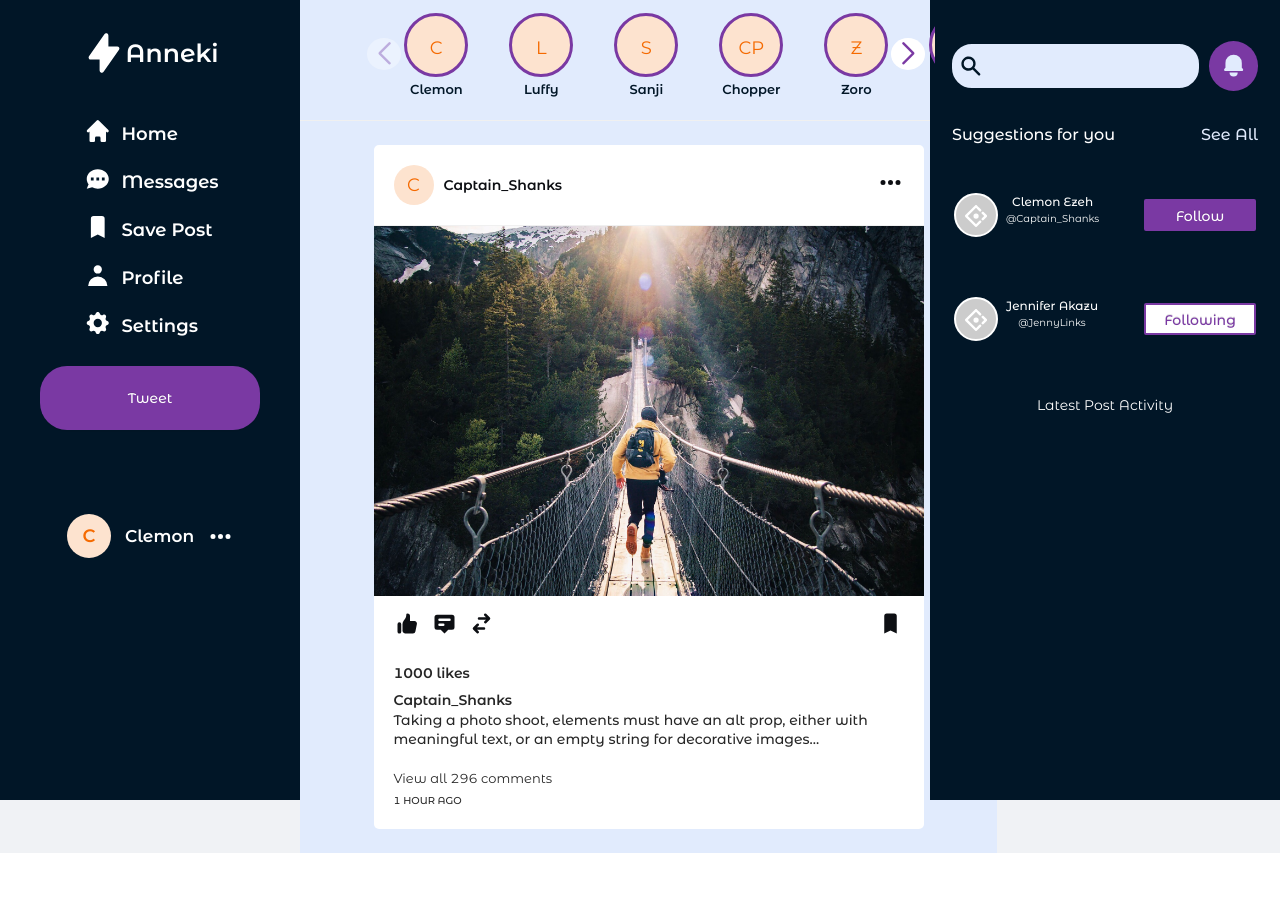
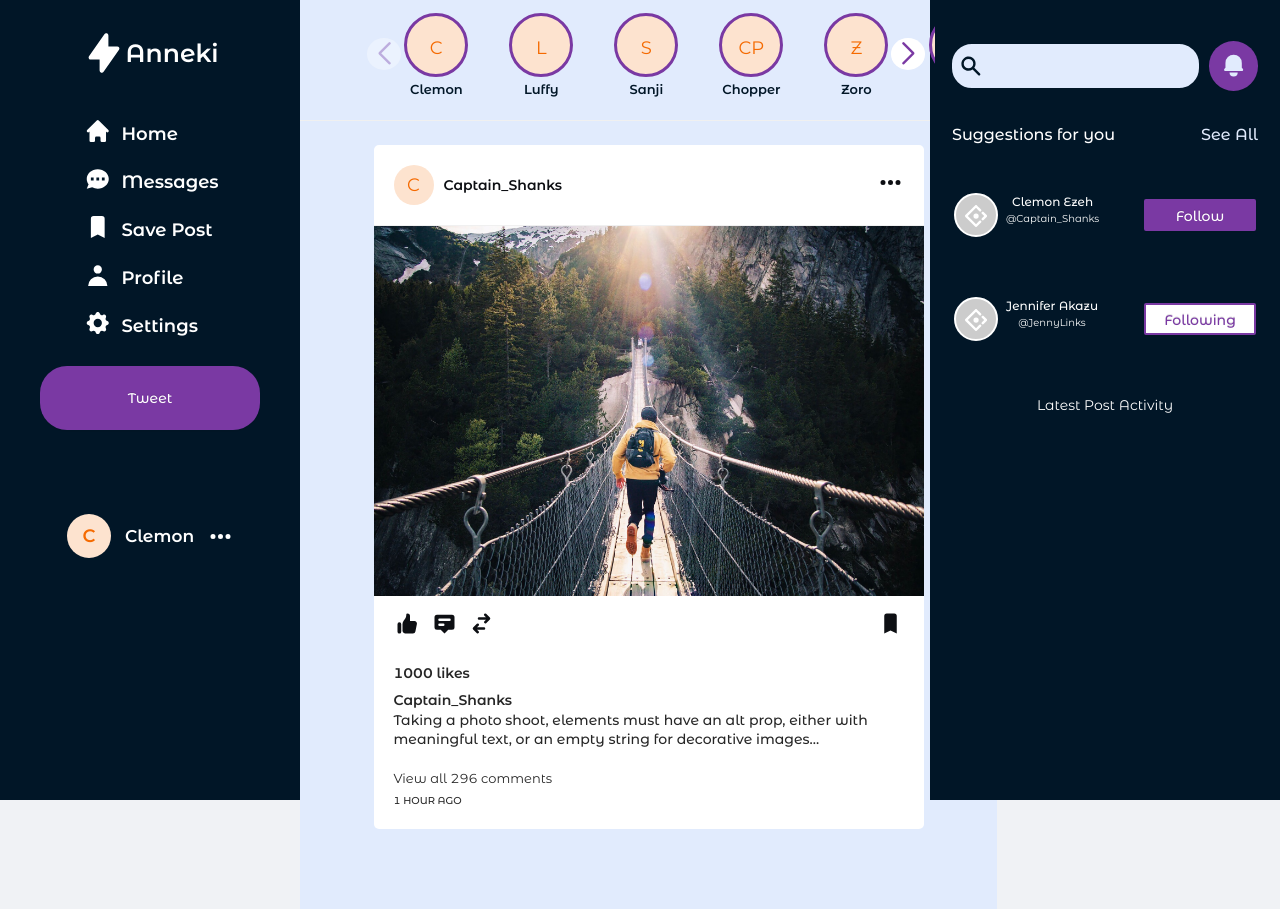
Before and after one commit to Clemon1/Anneki, a React (Create React App) app: page / in a window 1280 px wide. Before the commit the page ends 853 px from the top, so only its background shows below. Built offline with nearby package versions, Linux system fonts and the light colour scheme.

Commit message:
Fixing bottom nav

```diff
--- a/src/App.js
+++ b/src/App.js
@@ -286,6 +286,7 @@ function App() {
               style={{
                 padding: 24,
                 minHeight: "fit-content",
+                paddingBottom: 80,
               }}>
               <div
                 className=''
```
